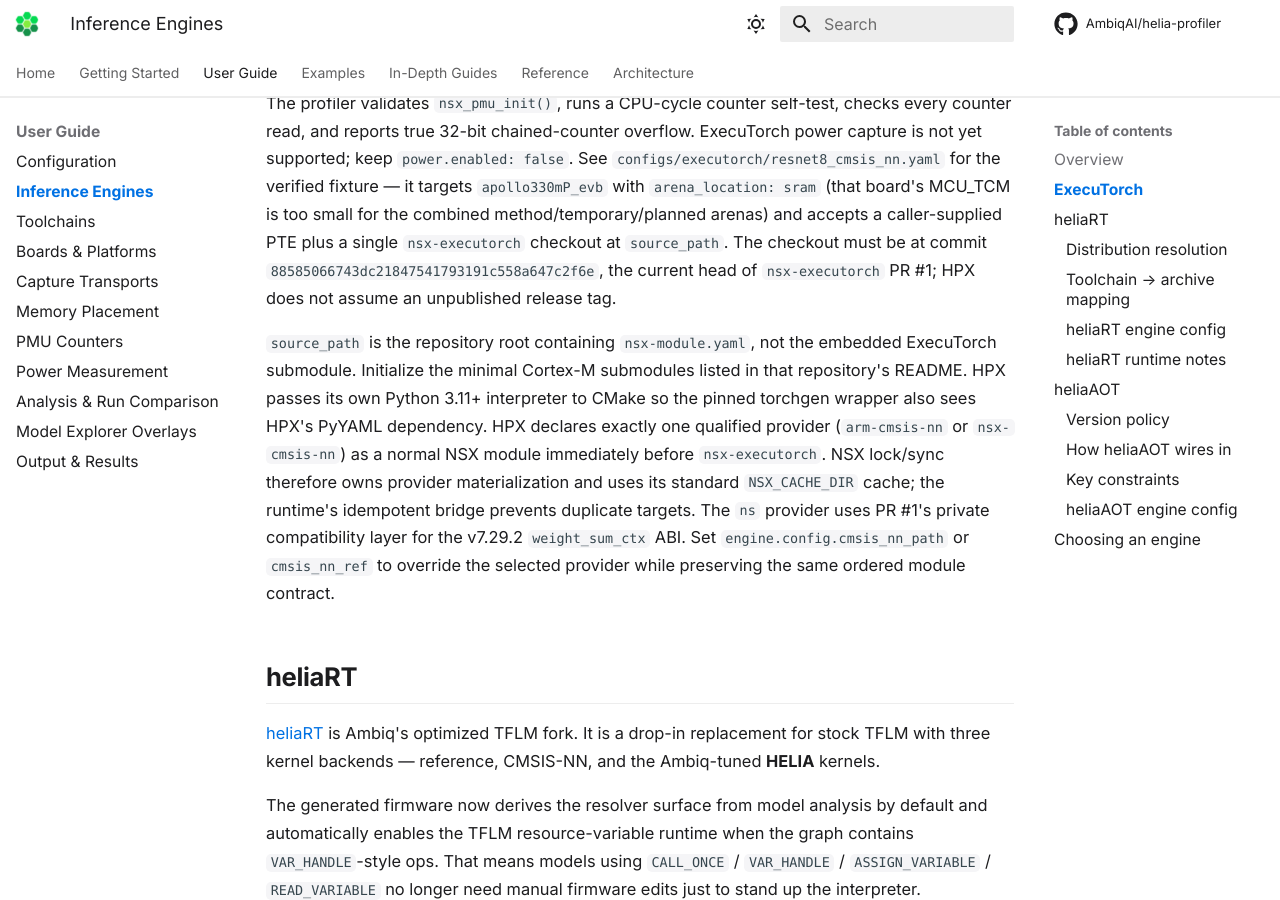
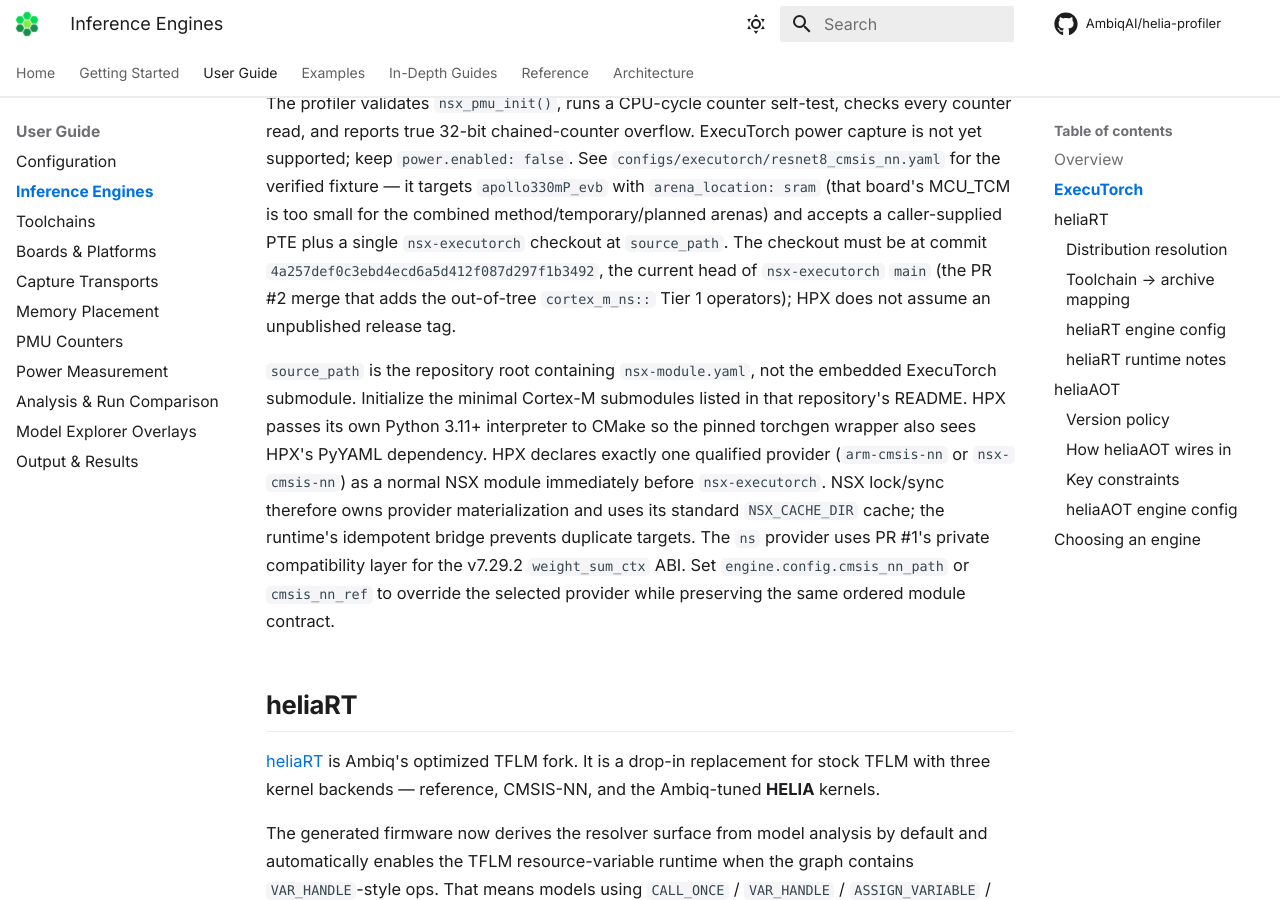
Before and after one commit to AmbiqAI/helia-profiler, an MkDocs documentation site: the page built from docs/guide/engines.md, in a window 1280 px wide and 900 px high, scrolled down 1681 px. Built offline with MkDocs 1.6.1 and Material for MkDocs 9.7.7, drawn with Linux system fonts in a browser that asks for light colours; some web fonts are replaced; comment, search, counter and statistics services are not loaded.

Commit message:
feat(compatibility): qualify nsx-executorch main at the PR #2 merge
Re-pin the executorch engine from PR #1's 8858506 to main's 4a257def,
which adds the out-of-tree cortex_m_ns:: Tier-1 operators (sub, hardswish,
mean, standalone relu/relu6/hardtanh/clamp, leaky_relu) backed by
ns-cmsis-nn, plus the nsx_cortex_m AOT export package. The baseline
fingerprint, hardware-validation workflow ref, exporter provenance pins,
and docs move together. The pinned external/executorch submodule is
unchanged (3a97429, v1.3.0), so the existing LFS PTE fixtures remain valid.

Co-Authored-By: Claude Fable 5 <noreply@anthropic.com>

```diff
--- a/docs/guide/engines.md
+++ b/docs/guide/engines.md
@@ -62,8 +62,10 @@ targets `apollo330mP_evb` with `arena_location: sram` (that board's MCU_TCM is
 too small for the combined method/temporary/planned arenas) and accepts a
 caller-supplied PTE plus a single `nsx-executorch` checkout at `source_path`.
 The checkout must be at
-commit `88585066743dc21847541793191c558a647c2f6e`, the current head of
-`nsx-executorch` PR #1; HPX does not assume an unpublished release tag.
+commit `4a257def0c3ebd4ecd6a5d412f087d297f1b3492`, the current head of
+`nsx-executorch` `main` (the PR #2 merge that adds the out-of-tree
+`cortex_m_ns::` Tier 1 operators); HPX does not assume an unpublished
+release tag.
 
 `source_path` is the repository root containing `nsx-module.yaml`, not the
 embedded ExecuTorch submodule. Initialize the minimal Cortex-M submodules listed
```
Also changed, not shown: 8 other files.
